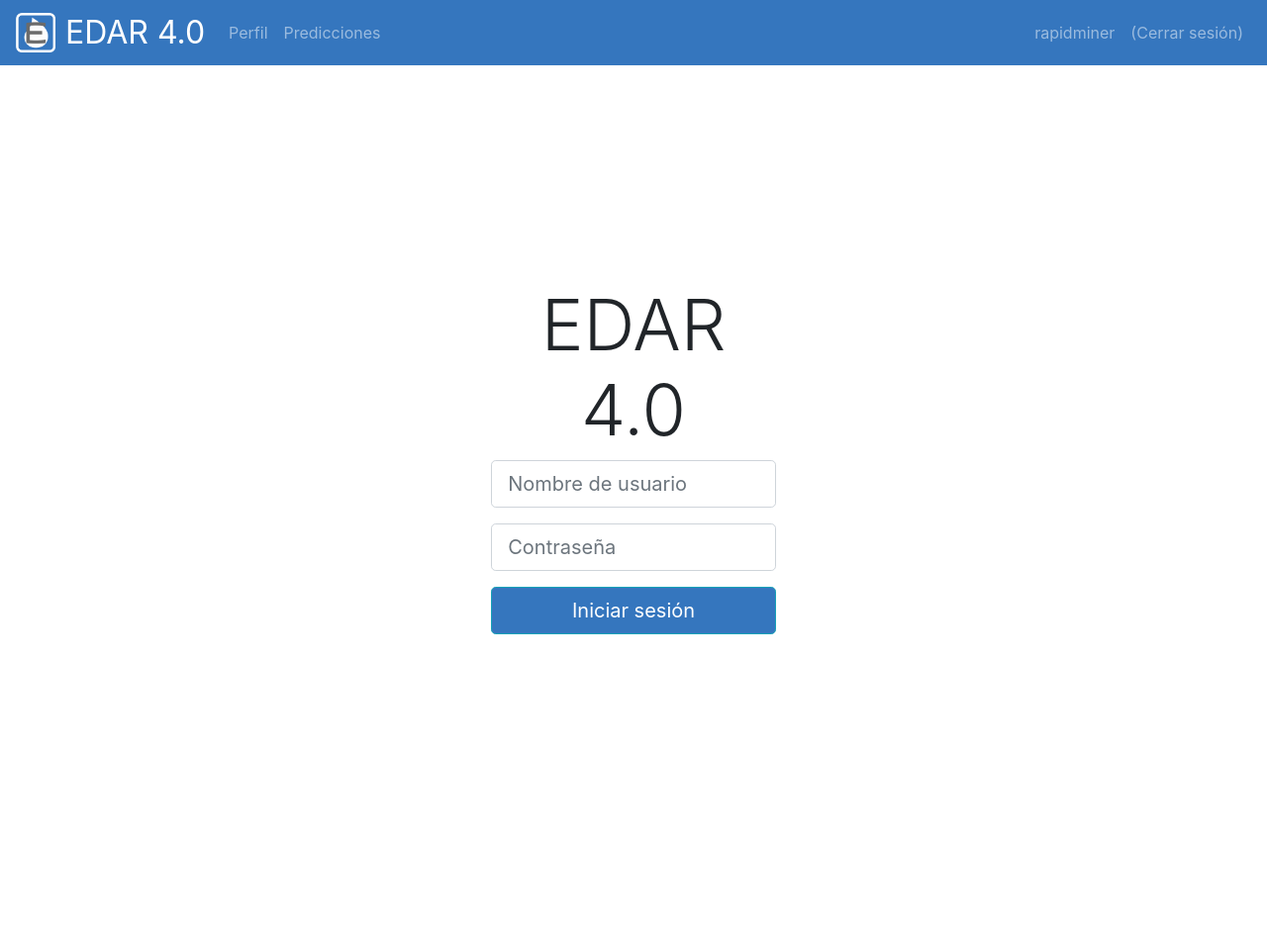
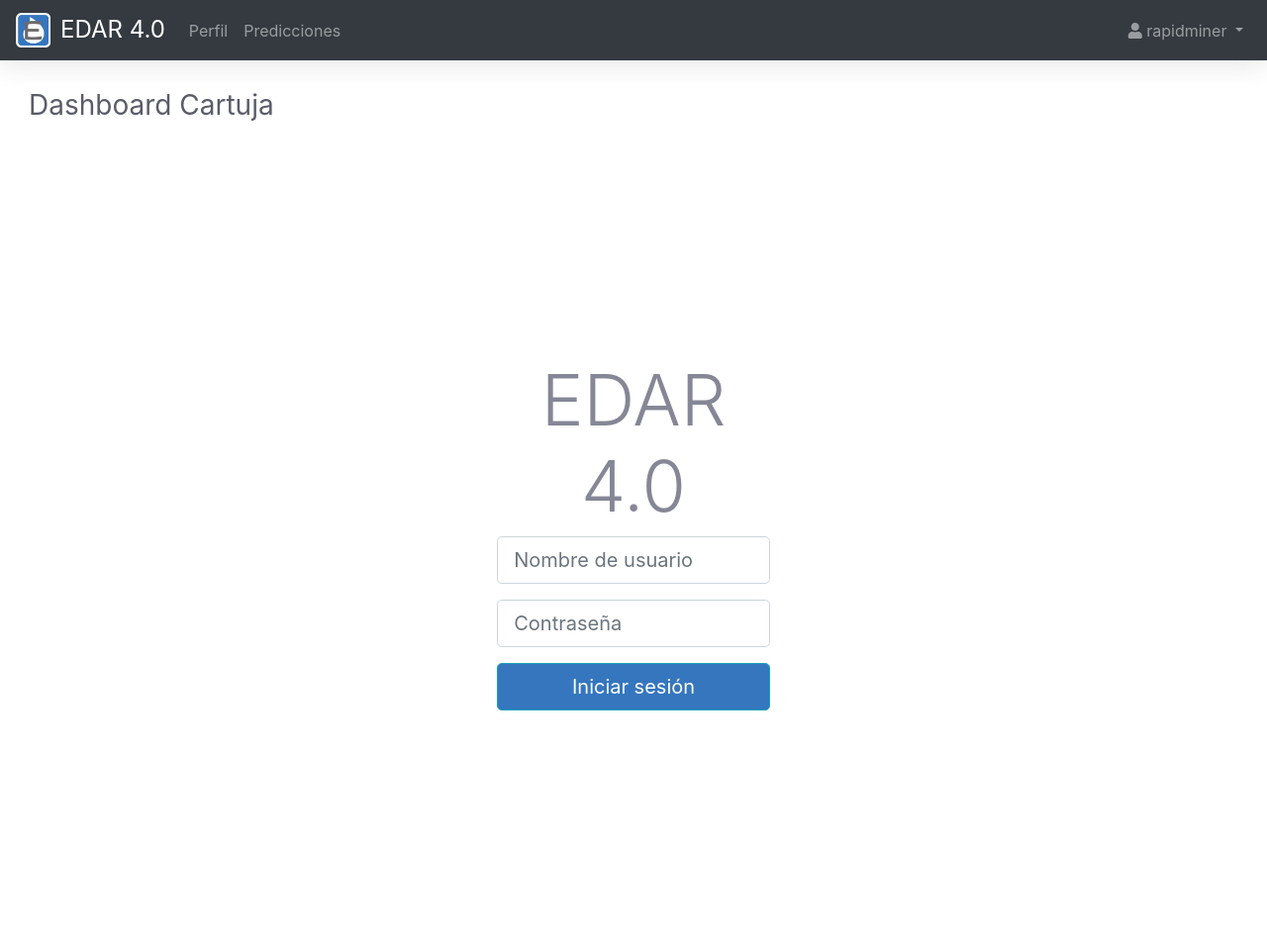
Before and after one commit to MikelAmutxas/bokeh_edar40, a Flask app: page /login in a window 1280 px wide. Shown: the whole page at 99% size. Before the commit the page ends 641 px from the top, so only its background shows below. Run offline with Flask 2, Linux system fonts and the light colour scheme; the visitor is signed in with stand-in values (Sample User, id 1); parts of the project's set-up code (start-up, migrations or seed data) failed here and were passed over; some libraries are stand-ins or nearby versions.

Commit message:
Used new styles for webpage

```diff
--- a/bokeh_edar40/server.py
+++ b/bokeh_edar40/server.py
@@ -6,6 +6,6 @@ from bokeh_edar40.applications.cartuja.second_descriptive import modify_second_d
 
 #Usamos localhost porque estamos probando la aplicación localmente, una vez ejecutando la aplicación sobre el servidor cambiamos la IP a la adecuada.
 def bk_worker():
-	server = Server({'/cartuja': modify_first_descriptive, '/cartuja/prediccion': modify_second_descriptive}, io_loop=IOLoop(), allow_websocket_origin=['localhost:9995','10.0.20.30:9995'], port=9090)
+	server = Server({'/cartuja': modify_first_descriptive, '/cartuja/prediccion': modify_second_descriptive}, io_loop=IOLoop(), allow_websocket_origin=['localhost:9995','10.0.20.30:9995', '192.168.10.130:9995'], port=9090)
 	server.start()
 	server.io_loop.start()
--- a/main.py
+++ b/main.py
@@ -63,19 +63,27 @@ Thread(target=bk_worker).start()
 @app.route('/cartuja/prediccion', methods=['GET'])
 def cartuja_prediction():
 	active_page = 'prediccion'
-	# script = server_document('http://localhost:9090/cartuja/prediccion')
-	script = server_document('http://10.0.20.30:9090/cartuja/prediccion')
-	# script = server_document(url=r'/cartuja/prediccion', relative_urls=True)
-	return render_template('cartuja.html', script=script, active_page=active_page)
+	if 'username' in session:
+		username = str(session.get('username'))
+		if username == 'rapidminer':
+			script = server_document('http://192.168.10.130:9090/cartuja/prediccion')
+			# script = server_document('http://10.0.20.30:9090/cartuja/prediccion')
+			# script = server_document(url=r'/cartuja/prediccion', relative_urls=True)
+			return render_template('cartuja.html', script=script, active_page=active_page)
+	return redirect(url_for('login'))
 
 #Usamos localhost porque estamos probando la aplicación localmente, una vez ejecutando la aplicación sobre el servidor cambiamos la IP a la adecuada.
 @app.route('/cartuja', methods=['GET'])
 def cartuja():
 	active_page = 'perfil'
-	# script = server_document('http://localhost:9090/cartuja')
-	script = server_document('http://10.0.20.30:9090/cartuja')
-	# script = server_document(url=r'/cartuja', relative_urls=True)
-	return render_template('cartuja.html', script=script, active_page=active_page)
+	if 'username' in session:
+		username = str(session.get('username'))
+		if username == 'rapidminer':
+			script = server_document('http://192.168.10.130:9090/cartuja')
+			# script = server_document('http://10.0.20.30:9090/cartuja')
+			# script = server_document(url=r'/cartuja', relative_urls=True)
+			return render_template('cartuja.html', script=script, active_page=active_page)
+	return redirect(url_for('login'))
 
 @app.route('/', methods=['GET'])
 def index():
@@ -94,14 +102,11 @@ def login():
 		username = request.form['username']
 		password = request.form['password']
 
-		# if p.authenticate(str(username), str(password)) and user_principal_mapping[str(username)] is not None:
 		if str(username) == def_user and str(password) == def_pass:
 			session['username'] = request.form['username']
-			# do_kerberos_kinit(user_principal_mapping[str(username)])
 			return redirect(url_for('index'))
 		else:
 			flash('Login incorrecto, inténtalo otra vez')
-
 	return render_template('login.html', active_page=active_page)
 
 @app.route('/logout', methods=['GET'])
--- a/static/style.css
+++ b/static/style.css
@@ -1,9 +1,44 @@
 p {
+    margin-top: 0;
+    margin-bottom: 1rem;
     font: "Libre Baskerville", sans-serif;
-    text-align: justify;
-    text-justify: inter-word;
-    width: 80%;
-    max-width: 800;
+    font-size: 1rem;
+    font-weight: 400;
+    color: #858796;
+    text-align: left;
+    display: block;
+    margin-block-start: 1em;
+    margin-block-end: 1em;
+    margin-inline-start: 0px;
+    margin-inline-end: 0px;
+}
+
+body {
+    font-size: 1rem;
+    font-weight: 400;
+    line-height: 1.5;
+    color: #858796;
+    text-align: left;
+    background-color: #fff;
+}
+
+.row {
+    display: flex;
+    flex-wrap: wrap;
+    margin-right: -.75rem;
+    margin-left: -.75rem;
+}
+
+.align-items-center {
+    align-items: center!important;
+}
+
+.justify-content-between {
+    justify-content: space-between!important;
+}
+
+.shadow {
+    box-shadow: 0 .15rem 1.75rem 0 rgba(58,59,69,.15)!important;
 }
 
 .content {
@@ -14,12 +49,12 @@ p {
     text-align: center;
 }
 
-.bg-blue {
+.bg-edar {
     background-color: #3576be;
 }
 
 .navbar-brand span {
-	font-size:2rem;
+	font-size:1.5rem;
 	line-height:1.2;
 	font-weight: 400;
 	display:inline-block;
@@ -27,12 +62,80 @@ p {
 	padding:0 0 0 10px;
 }
 
-.site-header .navbar-nav .nav-link {
+.site-header .navbar-nav .nav-link .nav-item {
     color: #cbd5db;
     /* color: gray; */
 }
 
 .site-header .navbar-nav .nav-link:hover {
-    color: #ffffff;
-    color: red;
+    color: #cc1313;
 }
+
+/* New styles */
+.container, .container-fluid {
+    padding-left: 1.5rem;
+    padding-right: 1.5rem;
+}
+
+.mb-0 {
+    margin-bottom: 0!important;
+}
+
+.mb-4 {
+    margin-bottom: 1.5rem!important;
+}
+
+.text-gray-800 {
+    color: #5a5c69!important;
+}
+
+.h3 {
+    font-weight: 400;
+}
+
+.h6 {
+    margin-bottom: .5rem;
+    font-weight: 400;
+    line-height: 1.2;
+}
+
+.col, .col-1, .col-10, .col-11, .col-12, .col-2, .col-3, .col-4, .col-5, .col-6, .col-7, .col-8, .col-9, .col-auto, .col-lg, .col-lg-1, .col-lg-10, .col-lg-11, .col-lg-12, .col-lg-2, .col-lg-3, .col-lg-4, .col-lg-5, .col-lg-6, .col-lg-7, .col-lg-8, .col-lg-9, .col-lg-auto, .col-md, .col-md-1, .col-md-10, .col-md-11, .col-md-12, .col-md-2, .col-md-3, .col-md-4, .col-md-5, .col-md-6, .col-md-7, .col-md-8, .col-md-9, .col-md-auto, .col-sm, .col-sm-1, .col-sm-10, .col-sm-11, .col-sm-12, .col-sm-2, .col-sm-3, .col-sm-4, .col-sm-5, .col-sm-6, .col-sm-7, .col-sm-8, .col-sm-9, .col-sm-auto, .col-xl, .col-xl-1, .col-xl-10, .col-xl-11, .col-xl-12, .col-xl-2, .col-xl-3, .col-xl-4, .col-xl-5, .col-xl-6, .col-xl-7, .col-xl-8, .col-xl-9, .col-xl-auto {
+    position: relative;
+    width: 100%;
+    padding-right: .75rem;
+    padding-left: .75rem;
+}
+
+.card {
+    position: relative;
+    display: flex;
+    flex-direction: column;
+    min-width: 0;
+    word-wrap: break-word;
+    background-color: #fff;
+    background-clip: border-box;
+    border: 1px solid #e3e6f0;
+    border-radius: .35rem;
+    /* font-family: 'Font Awesome 5 Free'; */
+}
+
+.card-header {
+    padding: .75rem 1.25rem;
+    margin-bottom: 0;
+    background-color: #f8f9fc;
+    border-bottom: 1px solid #e3e6f0;
+    /* font-family: 'Font Awesome 5 Free'; */
+}
+
+.card-header:first-child {
+    border-radius: calc(.35rem - 1px) calc(.35rem - 1px) 0 0;
+}
+
+.card-body {
+    flex: 1 1 auto;
+    padding: 1.25rem;
+}
+
+.py-3 {
+    padding-top: 1rem!important;
+}
--- a/templates/base.html
+++ b/templates/base.html
@@ -15,13 +15,14 @@
 		crossorigin="anonymous"></script>
 	<link rel="icon" type="image/png" sizes="192x192" href="{{ url_for('static', filename='icon-192.png') }}">
 	<link rel="stylesheet" type="text/css" href="{{ url_for('static', filename='style.css') }}">
+	<link rel="stylesheet" href="https://use.fontawesome.com/releases/v5.7.0/css/all.css" integrity="sha384-lZN37f5QGtY3VHgisS14W3ExzMWZxybE1SJSEsQp9S+oqd12jhcu+A56Ebc1zFSJ" crossorigin="anonymous">
 	<title>EDAR 4.0</title>
 </head>
 
 <body>
 	<header>
-		<nav class="navbar navbar-expand-md navbar-dark bg-blue">
-			<a class="navbar-brand" href="/"><img src="{{ url_for('static', filename='icon-192.png') }}", class="img-responsive logo", height="40px", alt="EDAR 4.0"><span>EDAR 4.0</span></a>
+		<nav class="navbar navbar-expand-md navbar-dark bg-dark mb-4 shadow">
+			<a class="navbar-brand" href="/"><img src="{{ url_for('static', filename='icon-192.png') }}", class="img-responsive logo", height="35px", alt="EDAR 4.0"><span>EDAR 4.0</span></a>
 			<button class="navbar-toggler" type="button" data-toggle="collapse" data-target="#navbarSupportedContent"
 				aria-controls="navbarSupportedContent" aria-expanded="false" aria-label="Toggle navigation">
 				<span class="navbar-toggler-icon"></span>
@@ -41,14 +42,25 @@
 				</ul>
 				<ul class="navbar-nav">
 					{% if session['username'] %}
-					<li class="nav-item">
-						<a class="nav-link" href="#"> {{ session['username'] }}</a>
-					</li>
-					<li class="nav-item">
+					<!-- <li class="nav-item disabled active">
+						<a class="nav-link">{{ session['username'] }}</a>
+					</li> -->
+					<!-- <li class="nav-item">
+						<li class="nav-item disabled active">
+							<a class="nav-link">{{ session['username'] }}</a>
+						</li><br>
 						<a class="nav-link" href="{{ url_for('logout') }}">(Cerrar sesión)</a>
+					</li> -->
+					<li class="nav-item dropdown">
+						<a class="nav-link dropdown-toggle" id="navbarDropdownMenuLink-4" data-toggle="dropdown" aria-haspopup="true"
+							aria-expanded="false">
+							<i class="fas fa-user"></i> {{ session['username'] }} </a>
+						<div class="dropdown-menu dropdown-menu-right dropdown-info" aria-labelledby="navbarDropdownMenuLink-4">
+							<a class="dropdown-item" href="{{ url_for('logout') }}">Cerrar sesión</a>
+						</div>
 					</li>
 					{% else %}
-					<li class="nav-item">
+					<li class="nav-item {% if active_page == 'login' %}active{% endif %}">
 						<a class="nav-link" href="{{ url_for('login') }}">Iniciar sesión</a>
 					</li>
 					{% endif %}
@@ -57,7 +69,12 @@
 		</nav>
 	</header>
 	<section class="content">
-		{% block content %}{% endblock %}
+		<div class="container-fluid">
+			<div class="d-sm-flex align-items-center justify-content-between mb-4">
+				<h1 class='h3 mb-0 text-gray-800'>Dashboard Cartuja</h1>
+			</div>
+			{% block content %}{% endblock %}
+		</div>
 	</section>
 </body>
 
```
Also changed, not shown: bokeh_edar40/applications/cartuja/first_descriptive.py (+10 -2 lines), bokeh_edar40/applications/cartuja/second_descriptive.py (+12 -4 lines), requirements.txt (+10 -17 lines).
